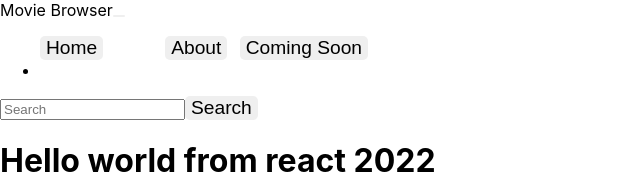
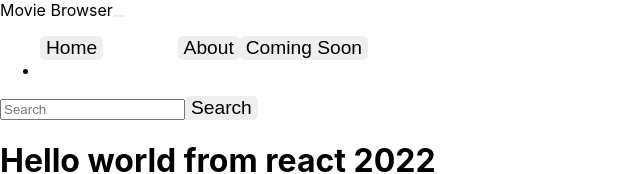
Before and after one commit to wiekusviljoen/myreactapp22, a React (Create React App) app: page / in a window 1280 px wide. Shown: the top 174 px of the page, without its empty margins (0-640 px from the left). Built offline with nearby package versions, Linux system fonts and the light colour scheme; the HTML template or start-up script is replaced by a standard one.

Commit message:
commit on master

```diff
--- a/src/index.css
+++ b/src/index.css
@@ -24,7 +24,7 @@ button {
 
 .button1 {
   border-radius: 5px;
-  position: relative; left: 5%;
+  position: relative; left: 6%;
 }
 
 
```
